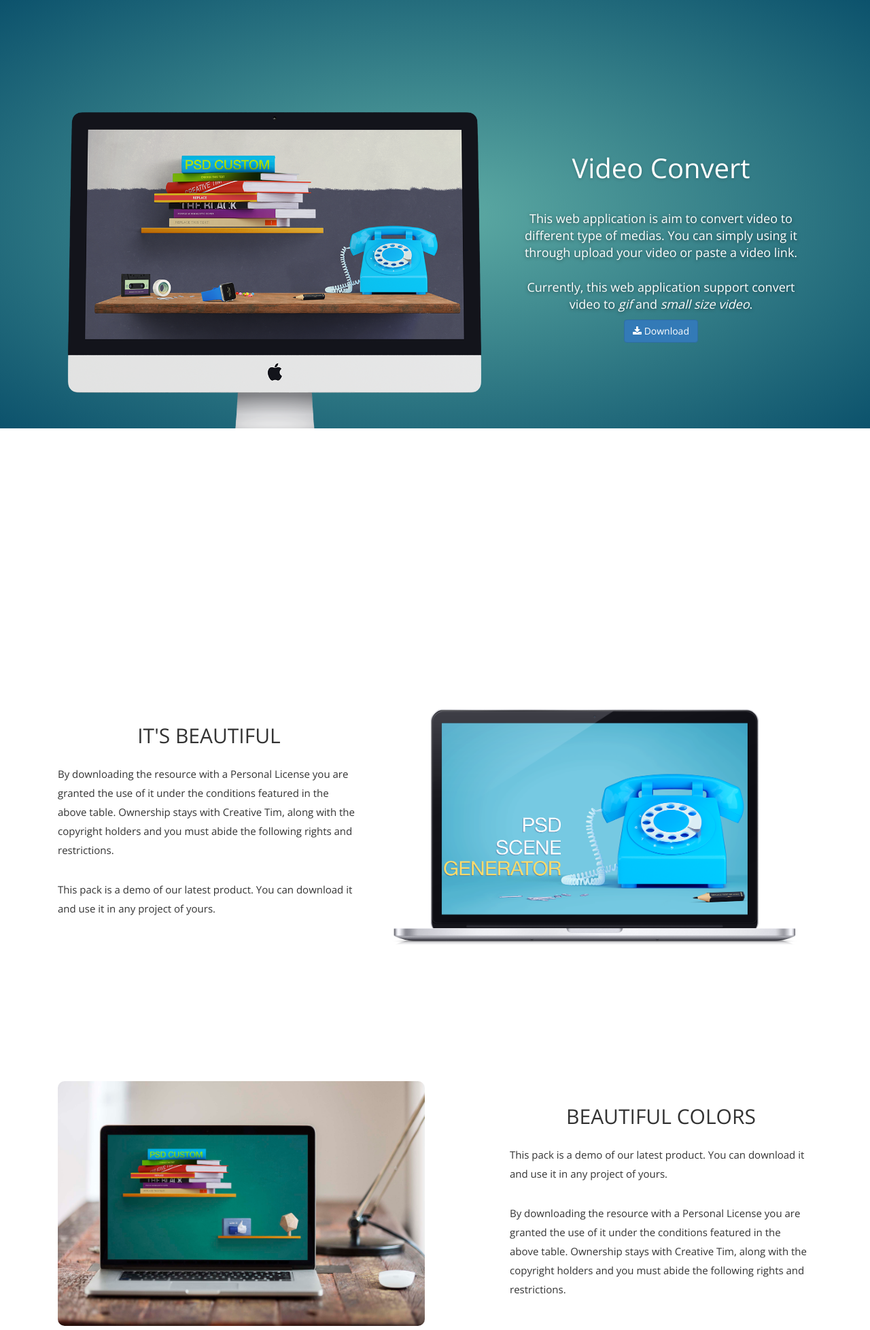
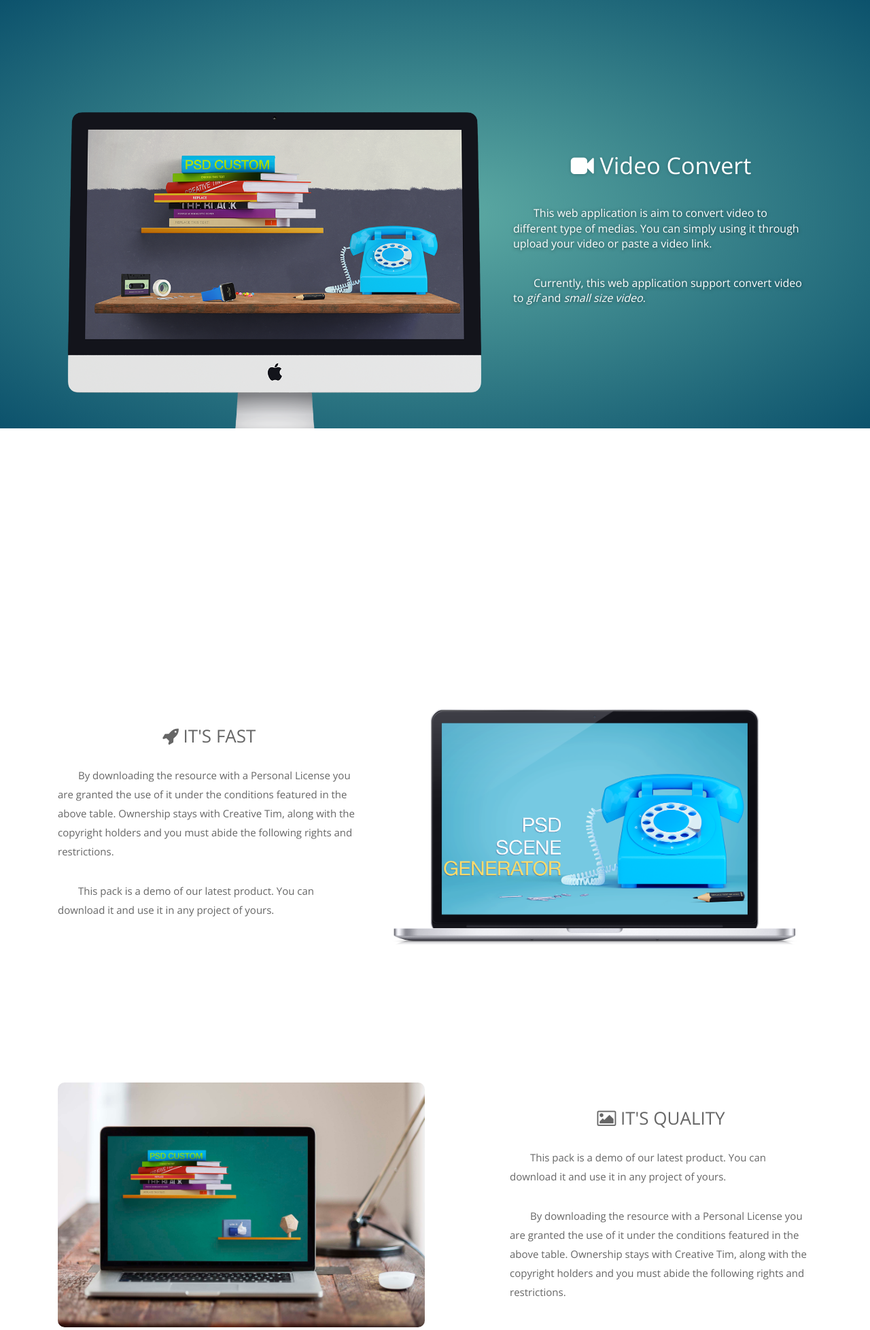
Before and after one commit to zhexiao/pgif, a Django app: page / in a window 1280 px wide. Shown: the part 52-2008 px from the top of the page at 68% size. Run offline with Django 3.2, Linux system fonts and the light colour scheme; some libraries are stand-ins or nearby versions.

Commit message:
wait video

```diff
--- a/convert/static/sass/convert.scss
+++ b/convert/static/sass/convert.scss
@@ -54,7 +54,7 @@ a:hover, button:hover{
             h2{
                 text-shadow: 0 1px 5px rgba(0,0,0,0.2);
                 font-weight: 200;
-                font-size: 40px;
+                font-size: 34px;
             }
 
             h5{
@@ -62,6 +62,12 @@ a:hover, button:hover{
                 font-weight: 400;
                 text-shadow: 0 1px 5px rgba(0,0,0,0.5);
                 font-size: 18px;
+
+                p{
+                    text-align:left;
+                    text-indent:30px;
+                    font-size:16px;
+                }
             }
         }
     }
@@ -69,9 +75,9 @@ a:hover, button:hover{
     .header-text {
         text-transform: uppercase;
         font-weight: 200;
-        color: #333;
+        color: #666;
         margin-bottom: 20px;
-        font-size: 30px;
+        font-size: 26px;
         position: relative;
         line-height: 24px;
     }
@@ -80,10 +86,12 @@ a:hover, button:hover{
         padding: 30px 0;
 
         p{
-           margin-top: 30px;
-           line-height: 28px;
-           font-size: 15px;
-           font-weight: 200;
+            text-indent: 30px;
+            color: #666;
+            margin-top: 30px;
+            line-height: 28px;
+            font-size: 15px;
+            font-weight: 200;
         }
     }
 
@@ -148,8 +156,8 @@ footer{
 
     .fa{
         display: inline-block;
-        background: #DEDEDE;
-        color: #50535D;
+        background: #dfdfdf;
+        color: #888;
         font-size: 12px;
         text-decoration: none;
         width: 26px;
@@ -163,7 +171,7 @@ footer{
 
         &:hover{
             text-decoration: none;
-            background: #b93434;
+            background: #984949;
             color:#fff;
         };
     }
--- a/convert/templates/convert/index.html
+++ b/convert/templates/convert/index.html
@@ -1,50 +1,52 @@
 {% extends "base.html" %}
 {% load staticfiles %}
-
-
 {% block title %}home{% endblock %}
-
 {% block content %}
+    <!-- Top image -->
     <div class="wrap-1">
         <div class="container">
             <div class="col-md-7">
-                <div class="w1-image">
+                <div class="w1-image top-content-1">
                     <img src="{% static 'images/mac1.png' %}">
                 </div>
             </div>
+
             <div class="col-md-5">
-                <div class="description text-center">
-                    <h2>Video Convert</h2>
+                <div class="description text-center top-content-2">
+                    <h2>
+                        <i class="fa fa-video-camera"></i>
+                        Video Convert
+                    </h2>
                     <br>
                     <h5>
-                        <div>
+                        <p>
                             This web application is aim to convert video to different type of medias. You can simply using it through upload your video or paste a video link.
-                        </div>
+                        </p>
                         <br>
-                        <div>
+                        <p>
                             Currently, this web application support convert video to <i>gif</i> and <i>small size video</i>.
-                        </div>
+                        </p>
                     </h5>
-                    <div class="w1-buttons">
-                        <button class="btn btn-primary">
-                            <i class="fa fa-download"></i>
-                            Download
-                        </button>
-                    </div>
                 </div>
             </div>
         </div>
     </div>
 
+    <!-- Video Convert Wrap -->
     <div class="wrap-2">
 
     </div>
 
+
+    <!-- info 1 -->
     <div class="wrap-3">
         <div class="container">
             <div class="col-md-5">
                 <div class="description wp-desc">
-                    <h4 class="header-text text-center">It's beautiful</h4>
+                    <h4 class="header-text text-center">
+                        <i class="fa fa-rocket"></i>
+                        It's Fast
+                    </h4>
                     <p>
                         By downloading the resource with a Personal License you are granted the use of it under the conditions featured in the above table. Ownership stays with Creative Tim, along with the copyright holders and you must abide the following rights and restrictions.
                     </p>
@@ -62,6 +64,7 @@
     </div>
 
 
+    <!-- info 2 -->
     <div class="wrap-4">
         <div class="container">
             <div class="col-md-6">
@@ -71,7 +74,10 @@
             </div>
             <div class="col-md-5 col-md-offset-1">
                 <div class="description wp-desc">
-                    <h4 class="header-text text-center">Beautiful colors</h4>
+                    <h4 class="header-text text-center">
+                        <i class="fa fa-picture-o"></i>
+                        It's Quality
+                    </h4>
                     <p>
                         This pack is a demo of our latest product. You can download it and use it in any project of yours.
                     </p>
@@ -84,11 +90,15 @@
     </div>
 
 
+    <!-- info 3 -->
     <div class="wrap-5">
         <div class="container">
             <div class="col-md-5">
                 <div class="description wp-desc">
-                    <h4 class="header-text text-center">Pixel Perfect</h4>
+                    <h4 class="header-text text-center">
+                        <i class="fa fa-simplybuilt"></i>
+                        It's Simply
+                    </h4>
                     <p>
                         This pack is a demo of our latest product. You can download it and use it in any project of yours.
                     </p>
@@ -105,13 +115,20 @@
         </div>
     </div>
 
+
+    <!-- image scroll -->
     <div class="wrap-6">
         <div class="img-scroll-holder" data-image="{% static 'images/office-wallpaper.jpg' %}"></div>
     </div>
 
+
+    <!-- carousel -->
     <div class="wrap-7 clearfix">
         <div class="container">
-            <h3 class="text-center">Who Use It</h3>
+            <h3 class="text-center">
+                <i class="fa fa-users"></i>
+                Who Use It
+            </h3>
             <div class="owl-carousel owl-theme">
                 <div class="item">
                     <img src="{% static 'images/client-logo1.png' %}" >
@@ -151,6 +168,20 @@
             reset:true
         }).reveal('.wrap-3, .wrap-4, .wrap-5');
 
+        sr.reveal('.top-content-1', {
+            delay    : 200,
+            distance : '90px',
+            origin : 'bottom',
+            scale    : 1.1
+        });
+
+        sr.reveal('.top-content-2', {
+            delay    : 200,
+            origin : 'top',
+            distance : '90px',
+            scale    : 1.1
+        });
+
         // image scroll
         $('.img-scroll-holder').imageScroll({
             coverRatio: 0.5
```
Also changed, not shown: convert/static/css/convert.css (+12 -6 lines), convert/static/css/index.css, 2 other files.
